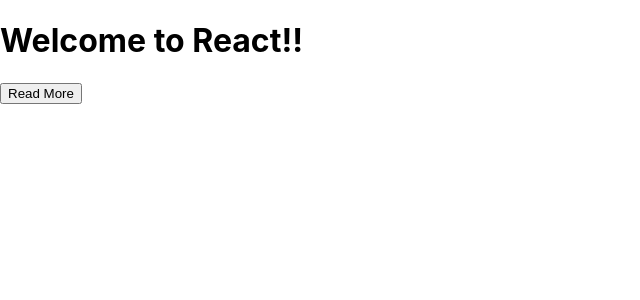
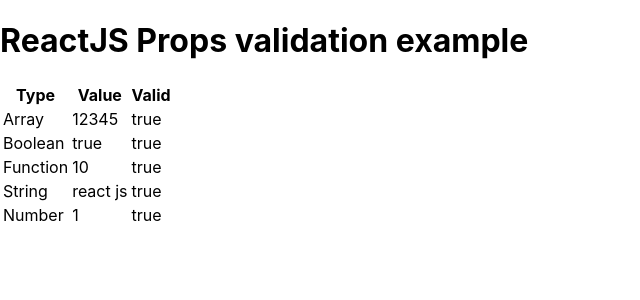
Before and after one commit to khalillakhdhar/statesprops, a React (Create React App) app: page / in a window 1280 px wide. Shown: the top 300 px of the page, without its empty margins (0-640 px from the left). Built offline with nearby package versions, Linux system fonts and the light colour scheme.

Commit message:
Update App.js

```diff
--- a/src/App.js
+++ b/src/App.js
@@ -1,40 +1,56 @@
 import React, { Component } from 'react';
+import PropTypes from 'prop-types';
 class App extends React.Component {
-constructor() {
-super();
-//let etat=true; (instable)=> perte de valeur lors de l'actualisation
-this.state = { displayBio: false }; // stateful component qui preserve l'etat si le component est chargé
-console.log('Component this', this);
-this.toggleBio = this.toggleBio.bind(this); // actualisation par rapport à l'éta
-// bind pour force la relecture de nouvelle valeur
-
-}
-toggleBio(){
-  this.setState({displayBio: !this.state.displayBio});
-  }
-  // Il est recommander de placer les méthodes personalisées aprés le constructeur et avant le render
-
 render() {
-const bio = this.state.displayBio ? (
-<div>
-<p><h3>React is one of the best js libraries.</h3></p>
-</div>
-) : null;
 return (
 <div>
-<h1>Welcome to React!!</h1>
-{
-this.state.displayBio ? (
-<div>
-<p><h4>{ this.props.librairie } is wonderfull.</h4></p>
-<button onClick={this.toggleBio}> Show Less </button>
-</div>
-) : (
-<div>
-<button onClick={this.toggleBio}> Read More </button>
-</div>
-)
+<h1>ReactJS Props validation example</h1>
+<table>
+<tr>
+<th>Type</th>
+<th>Value</th>
+<th>Valid</th>
+</tr>
+<tr>
+<td>Array</td>
+<td>{this.props.propArray}</td>
+<td>{this.props.propArray ? "true" : "False"}</td>
+</tr>
+<tr><td>Boolean</td>
+<td>{this.props.propBool ? "true" : "False"}</td>
+<td>{this.props.propBool ? "true" : "False"}</td>
+</tr>
+<tr>
+<td>Function</td>
+<td>{this.props.propFunc(5)}</td>
+<td>{this.props.propFunc(5) ? "true" : "False"}</td>
+</tr>
+<tr>
+<td>String</td>
+<td>{this.props.propString}</td>
+<td>{this.props.propString ? "true" : "False"}</td>
+</tr>
+<tr>
+<td>Number</td>
+<td>{this.props.propNumber}</td>
+<td>{this.props.propNumber ? "true" : "False"}</td>
+</tr>
+</table></div>
+);
 }
-</div>
-) } }
-export default App;
+}
+App.propTypes = {
+  propArray: PropTypes.array.isRequired,
+  propBool: PropTypes.bool.isRequired,
+  propFunc: PropTypes.func,
+  propNumber: PropTypes.number,
+  propString: PropTypes.string,
+  }
+  App.defaultProps = {
+  propArray: [1,2,3,4,5],
+  propBool: true,
+  propFunc: function(x){return x+5},
+  propNumber: 1,
+  propString: "react js",
+  }
+  export default App;
```
